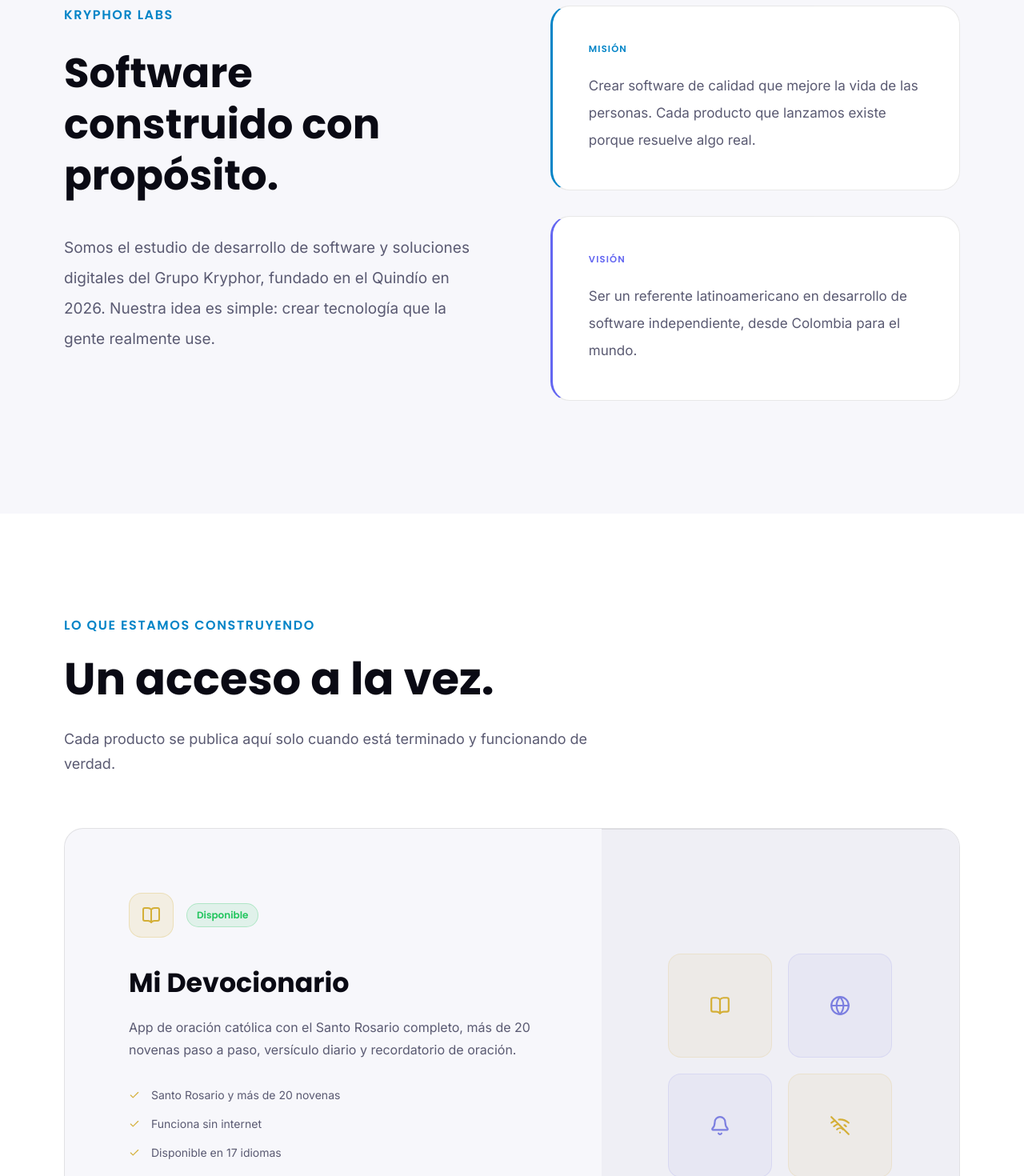
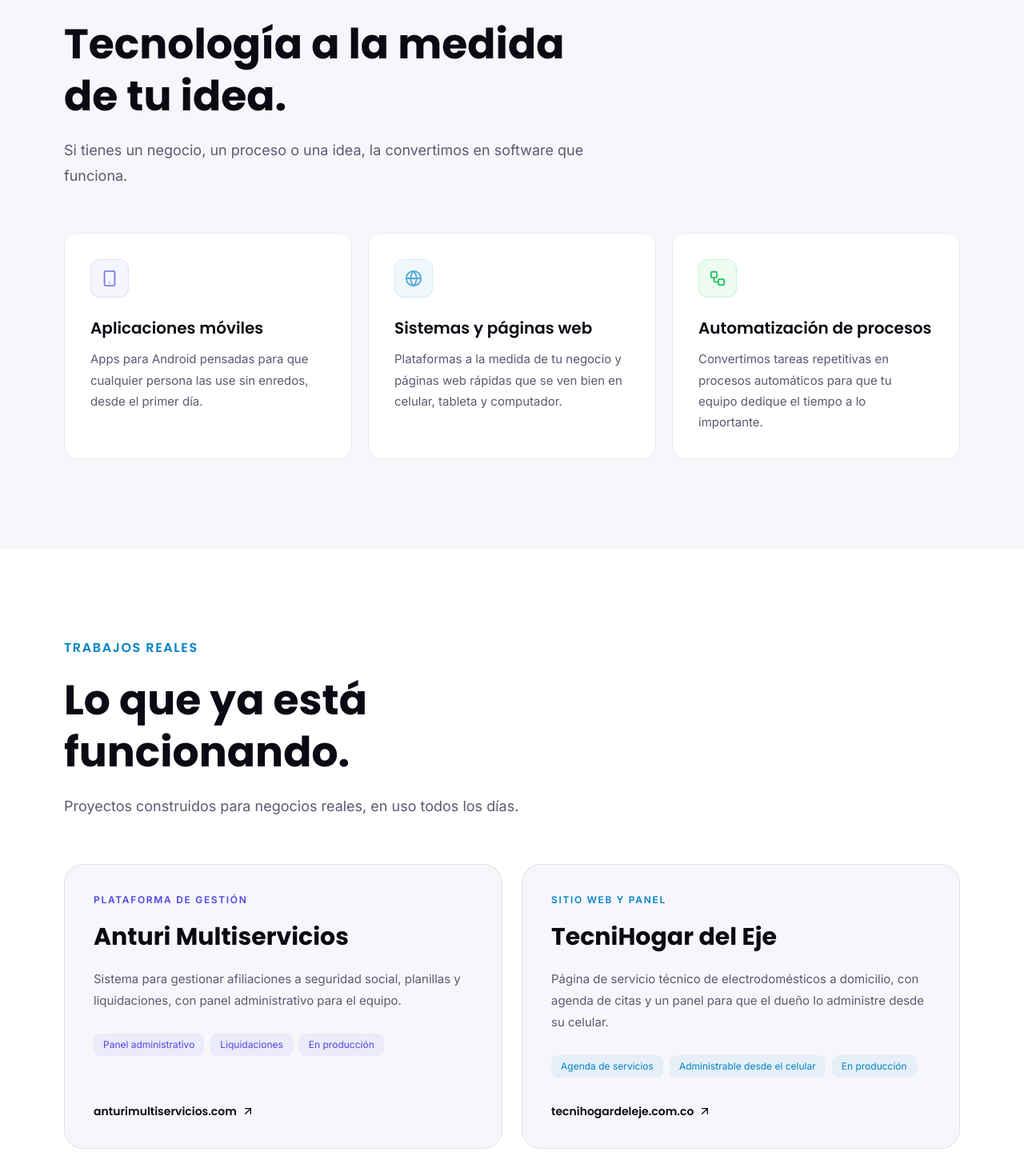
Before and after one commit to kryphorlabs/kryphor-web, a Next.js app: page /labs in a window 1280 px wide. Shown: the part 1330-2800 px from the top of the page at 80% size. Built offline with nearby package versions, Linux system fonts and the light colour scheme.

Commit message:
se agregaron a Labs las secciones qué hacemos, trabajos reales con Anturi Multiservicios y TecniHogar del Eje, y cómo trabajamos, se agregó Apps al menú, el botón de descarga cabe en una línea en celulares pequeños

```diff
--- a/src/app/(public)/apps/mi-devocionario/contenido.tsx
+++ b/src/app/(public)/apps/mi-devocionario/contenido.tsx
@@ -38,7 +38,7 @@ function BotonPlayStore() {
       rel="noopener noreferrer"
       whileHover={{ scale: 1.04 }}
       whileTap={{ scale: 0.98 }}
-      className="inline-flex items-center gap-2.5 px-7 py-3.5 rounded-full font-poppins font-semibold text-base"
+      className="inline-flex items-center gap-2.5 px-6 sm:px-7 py-3.5 rounded-full font-poppins font-semibold text-[15px] sm:text-base whitespace-nowrap"
       style={{ background: `linear-gradient(135deg, #F0D27A, ${DORADO} 50%, #B8860B)`, color: "#0D0D2B", boxShadow: "0 8px 32px rgba(212,175,55,0.35)" }}
     >
       <Download size={18} /> Descargar en Google Play
--- a/src/app/(public)/labs/page.tsx
+++ b/src/app/(public)/labs/page.tsx
@@ -3,6 +3,7 @@ import HeroSection from "@/components/sections/HeroSection";
 import AboutSection from "@/components/sections/AboutSection";
 import EcosystemSection from "@/components/sections/EcosystemSection";
 import ContactSection from "@/components/sections/ContactSection";
+import { ServiciosLabs, CasosLabs, ProcesoLabs } from "@/components/sections/LabsSecciones";
 
 export const metadata: Metadata = {
   title: "Kryphor Labs — Desarrollo de software y soluciones digitales",
@@ -20,8 +21,11 @@ export default function LabsPage() {
   return (
     <>
       <HeroSection />
+      <ServiciosLabs />
+      <CasosLabs />
+      <EcosystemSection />
+      <ProcesoLabs />
       <AboutSection />
-      <EcosystemSection />
       <ContactSection />
     </>
   );
--- a/src/components/layout/Navbar.tsx
+++ b/src/components/layout/Navbar.tsx
@@ -7,6 +7,7 @@ import { GESTIONES_URL } from "@/data/gestiones";
 const links = [
   { label: "Inicio", href: "/" },
   { label: "Labs", href: "/labs" },
+  { label: "Apps", href: "/apps" },
   { label: "Gestiones", href: GESTIONES_URL },
   { label: "Nosotros", href: "/about" },
 ];
--- /dev/null
+++ b/src/components/sections/LabsSecciones.tsx
@@ -0,0 +1,166 @@
+"use client";
+import { motion } from "framer-motion";
+import { Smartphone, Globe, Workflow, ArrowUpRight, MessageCircle, PenTool, Rocket } from "lucide-react";
+
+const curva = [0.16, 1, 0.3, 1] as const;
+const entrada = { initial: { opacity: 0, y: 24 }, whileInView: { opacity: 1, y: 0 }, viewport: { once: true, margin: "-60px" } };
+
+function Encabezado({ etiqueta, titulo, texto }: { etiqueta: string; titulo: string; texto?: string }) {
+  return (
+    <motion.div {...entrada} transition={{ duration: 0.6, ease: curva }} className="max-w-2xl mb-14">
+      <p className="font-poppins font-semibold text-base tracking-widest uppercase mb-5" style={{ color: "var(--accent)" }}>
+        {etiqueta}
+      </p>
+      <h2 className="font-poppins font-bold leading-tight mb-5" style={{ fontSize: "clamp(30px, 4.2vw, 52px)", color: "var(--fg)" }}>
+        {titulo}
+      </h2>
+      {texto && (
+        <p className="font-inter text-lg" style={{ color: "var(--fg-muted)", lineHeight: 1.75 }}>{texto}</p>
+      )}
+    </motion.div>
+  );
+}
+
+/* ── Qué hacemos ─────────────────────────────────────────── */
+const servicios = [
+  {
+    icono: Smartphone,
+    titulo: "Aplicaciones móviles",
+    texto: "Apps para Android pensadas para que cualquier persona las use sin enredos, desde el primer día.",
+    color: "#7C7FE0",
+  },
+  {
+    icono: Globe,
+    titulo: "Sistemas y páginas web",
+    texto: "Plataformas a la medida de tu negocio y páginas web rápidas que se ven bien en celular, tableta y computador.",
+    color: "#4FA8D8",
+  },
+  {
+    icono: Workflow,
+    titulo: "Automatización de procesos",
+    texto: "Convertimos tareas repetitivas en procesos automáticos para que tu equipo dedique el tiempo a lo importante.",
+    color: "#22C55E",
+  },
+];
+
+export function ServiciosLabs() {
+  return (
+    <section className="py-28" style={{ background: "var(--bg-2)" }}>
+      <div className="kl-container">
+        <Encabezado
+          etiqueta="Qué hacemos"
+          titulo="Tecnología a la medida de tu idea."
+          texto="Si tienes un negocio, un proceso o una idea, la convertimos en software que funciona."
+        />
+        <div className="grid grid-cols-1 md:grid-cols-3 gap-5">
+          {servicios.map((s, i) => (
+            <motion.div key={s.titulo} {...entrada} transition={{ duration: 0.55, delay: i * 0.08, ease: curva }}
+              whileHover={{ y: -4 }}
+              className="rounded-2xl p-8" style={{ background: "var(--bg)", border: "1px solid var(--border)" }}>
+              <div className="w-12 h-12 rounded-xl flex items-center justify-center mb-6"
+                style={{ background: `${s.color}14`, border: `1px solid ${s.color}30` }}>
+                <s.icono size={22} style={{ color: s.color }} />
+              </div>
+              <h3 className="font-poppins font-semibold text-xl mb-3" style={{ color: "var(--fg)" }}>{s.titulo}</h3>
+              <p className="font-inter text-[15px]" style={{ color: "var(--fg-muted)", lineHeight: 1.75 }}>{s.texto}</p>
+            </motion.div>
+          ))}
+        </div>
+      </div>
+    </section>
+  );
+}
+
+/* ── Trabajos reales ─────────────────────────────────────── */
+const casos = [
+  {
+    cliente: "Anturi Multiservicios",
+    tipo: "Plataforma de gestión",
+    texto: "Sistema para gestionar afiliaciones a seguridad social, planillas y liquidaciones, con panel administrativo para el equipo.",
+    puntos: ["Panel administrativo", "Liquidaciones", "En producción"],
+    url: "https://www.anturimultiservicios.com",
+    sitio: "anturimultiservicios.com",
+    color: "#4F46E5",
+  },
+  {
+    cliente: "TecniHogar del Eje",
+    tipo: "Sitio web y panel",
+    texto: "Página de servicio técnico de electrodomésticos a domicilio, con agenda de citas y un panel para que el dueño lo administre desde su celular.",
+    puntos: ["Agenda de servicios", "Administrable desde el celular", "En producción"],
+    url: "https://tecnihogardeleje.com.co",
+    sitio: "tecnihogardeleje.com.co",
+    color: "#0284C7",
+  },
+];
+
+export function CasosLabs() {
+  return (
+    <section className="py-28" style={{ background: "var(--bg)" }}>
+      <div className="kl-container">
+        <Encabezado
+          etiqueta="Trabajos reales"
+          titulo="Lo que ya está funcionando."
+          texto="Proyectos construidos para negocios reales, en uso todos los días."
+        />
+        <div className="grid grid-cols-1 md:grid-cols-2 gap-6">
+          {casos.map((c, i) => (
+            <motion.a key={c.cliente} href={c.url} target="_blank" rel="noopener noreferrer"
+              {...entrada} transition={{ duration: 0.6, delay: i * 0.1, ease: curva }}
+              whileHover={{ y: -5 }}
+              className="group rounded-3xl p-9 flex flex-col"
+              style={{ background: "var(--bg-2)", border: "1px solid var(--border)" }}>
+              <span className="font-inter text-xs font-semibold uppercase tracking-[0.14em] mb-4" style={{ color: c.color }}>
+                {c.tipo}
+              </span>
+              <h3 className="font-poppins font-bold mb-4" style={{ fontSize: "clamp(22px, 2.4vw, 30px)", color: "var(--fg)" }}>
+                {c.cliente}
+              </h3>
+              <p className="font-inter text-[15px] mb-7" style={{ color: "var(--fg-muted)", lineHeight: 1.8 }}>{c.texto}</p>
+              <div className="flex flex-wrap gap-2 mb-8">
+                {c.puntos.map(p => (
+                  <span key={p} className="font-inter text-xs px-3 py-1.5 rounded-lg" style={{ background: `${c.color}12`, color: c.color }}>
+                    {p}
+                  </span>
+                ))}
+              </div>
+              <span className="mt-auto inline-flex items-center gap-1.5 font-poppins font-semibold text-sm transition-colors"
+                style={{ color: "var(--fg)" }}>
+                {c.sitio} <ArrowUpRight size={16} className="transition-transform group-hover:translate-x-0.5 group-hover:-translate-y-0.5" />
+              </span>
+            </motion.a>
+          ))}
+        </div>
+      </div>
+    </section>
+  );
+}
+
+/* ── Cómo trabajamos ─────────────────────────────────────── */
+const pasos = [
+  { icono: MessageCircle, titulo: "Nos cuentas tu idea", texto: "Una conversación sin compromiso para entender qué necesitas y para qué." },
+  { icono: PenTool, titulo: "Te proponemos el camino", texto: "Te explicamos en palabras sencillas qué haremos, cuánto tarda y cuánto cuesta." },
+  { icono: Rocket, titulo: "Lo construimos y te acompañamos", texto: "Ves avances reales durante el proceso y seguimos contigo después de publicarlo." },
+];
+
+export function ProcesoLabs() {
+  return (
+    <section className="py-28" style={{ background: "var(--bg-2)" }}>
+      <div className="kl-container">
+        <Encabezado etiqueta="Cómo trabajamos" titulo="Simple, claro y contigo." />
+        <ol className="grid grid-cols-1 md:grid-cols-3 gap-5">
+          {pasos.map((p, i) => (
+            <motion.li key={p.titulo} {...entrada} transition={{ duration: 0.55, delay: i * 0.1, ease: curva }}
+              className="rounded-2xl p-8 relative" style={{ background: "var(--bg)", border: "1px solid var(--border)" }}>
+              <span className="absolute top-6 right-7 font-poppins font-bold text-5xl" style={{ color: "var(--border)" }}>
+                {i + 1}
+              </span>
+              <p.icono size={24} style={{ color: "var(--accent)" }} className="mb-6" />
+              <h3 className="font-poppins font-semibold text-lg mb-3" style={{ color: "var(--fg)" }}>{p.titulo}</h3>
+              <p className="font-inter text-[15px]" style={{ color: "var(--fg-muted)", lineHeight: 1.75 }}>{p.texto}</p>
+            </motion.li>
+          ))}
+        </ol>
+      </div>
+    </section>
+  );
+}
```
